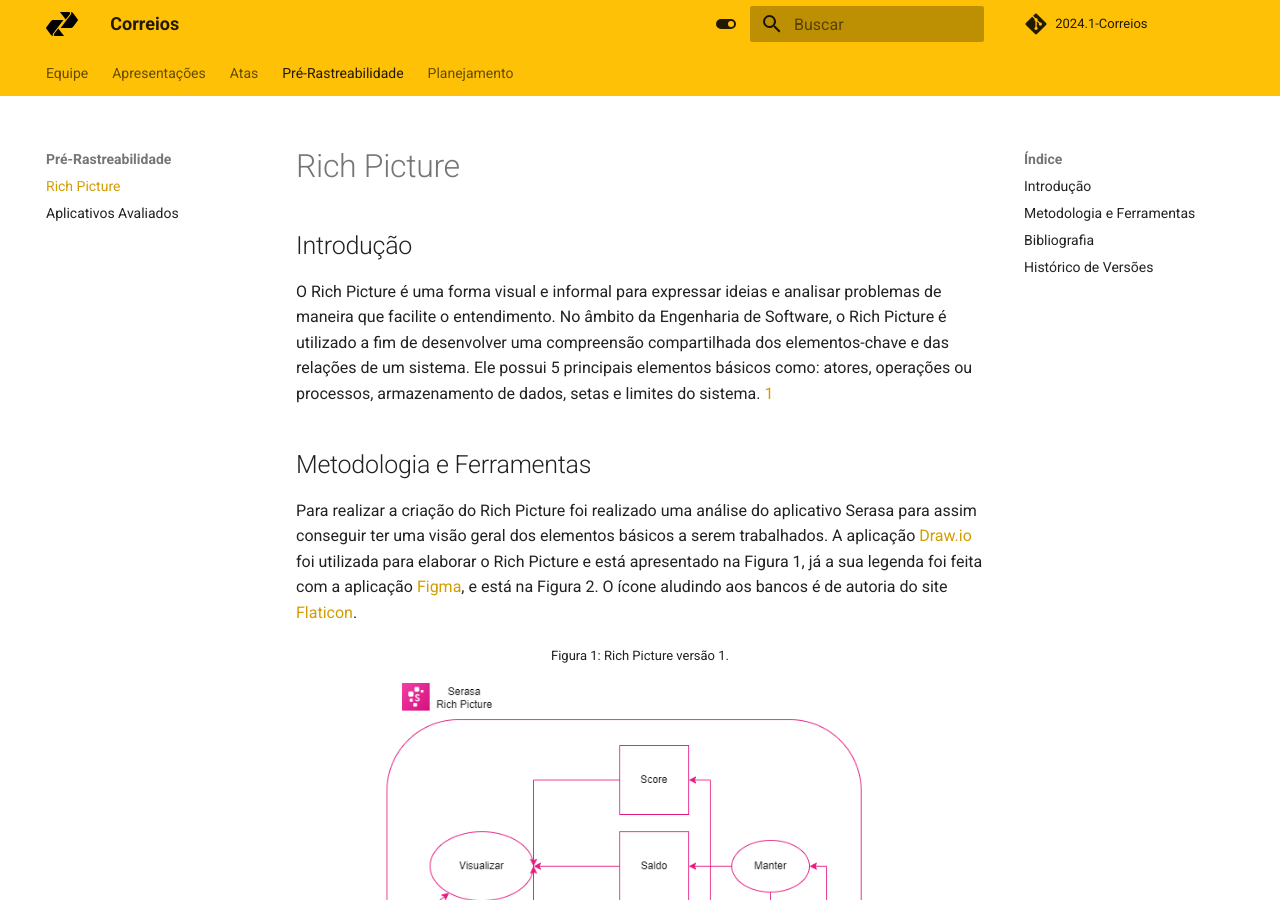
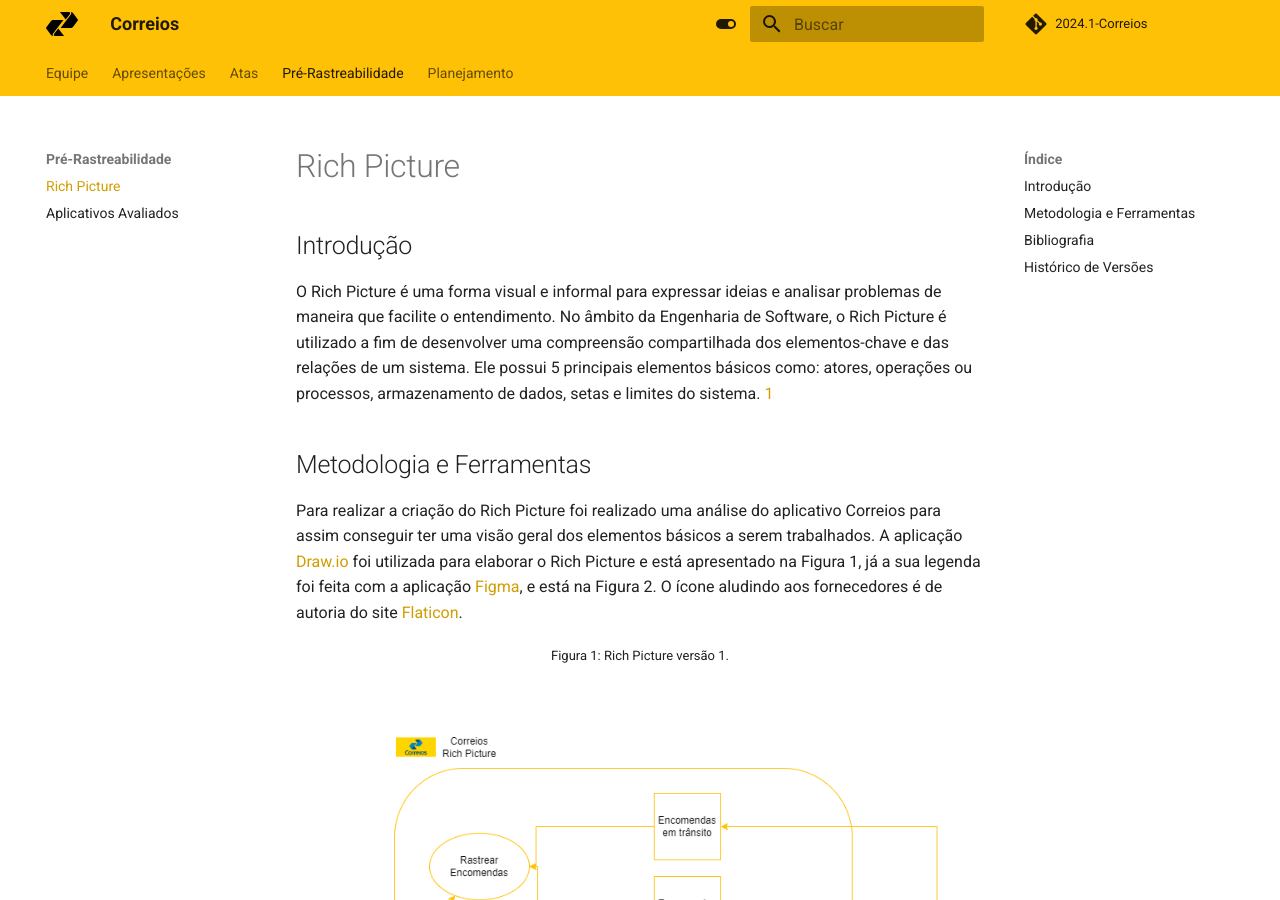
Before and after one commit to Requisitos-de-Software/2024.1-Serasa, an MkDocs documentation site: the page built from docs/pre-rastreabilidade/richpicture.md, in a window 1280 px wide and 900 px high. Built offline with MkDocs 1.6.1 and Material for MkDocs 9.7.7, drawn with Linux system fonts in a browser that asks for light colours; comment, search, counter and statistics services are not loaded; some of the changed text lies outside the part shown.

Commit message:
alt: rp correios

```diff
--- a/docs/pre-rastreabilidade/richpicture.md
+++ b/docs/pre-rastreabilidade/richpicture.md
@@ -4,12 +4,12 @@
 O Rich Picture é uma forma visual e informal para expressar ideias e analisar problemas de maneira que facilite o entendimento. No âmbito da Engenharia de Software, o Rich Picture é utilizado  a fim de desenvolver uma compreensão compartilhada dos elementos-chave e das relações de um sistema. Ele possui 5 principais elementos básicos como: atores, operações ou processos, armazenamento de dados, setas e limites do sistema. <a id="rp1" href="#ref1">1</a>
 
 ## Metodologia e Ferramentas
- Para realizar a criação do Rich Picture foi realizado uma análise do aplicativo Serasa para assim conseguir ter uma visão geral dos elementos básicos a serem trabalhados.
- A aplicação [Draw.io](https://draw.io) foi utilizada para elaborar o Rich Picture e está apresentado na Figura 1, já a sua legenda foi feita com a aplicação [Figma](https://figma.com), e está na Figura 2. O ícone aludindo aos bancos é de autoria do site [Flaticon](https://www.flaticon.com/br/icone-gratis/banco_1138038).
+ Para realizar a criação do Rich Picture foi realizado uma análise do aplicativo Correios para assim conseguir ter uma visão geral dos elementos básicos a serem trabalhados.
+ A aplicação [Draw.io](https://draw.io) foi utilizada para elaborar o Rich Picture e está apresentado na Figura 1, já a sua legenda foi feita com a aplicação [Figma](https://figma.com), e está na Figura 2. O ícone aludindo aos fornecedores é de autoria do site [Flaticon](https://www.flaticon.com/br/icone-gratis/entregador_2250322).
 
 <font size="2"><p style="text-align: center">Figura 1: Rich Picture versão 1.</p></font>
 
-![Richpicture](../assets/richpicture/Projeto-Serasa-Rich-Picture.drawio.png)
+![Richpicture](../assets/richpicture/Correios-RichPicture.png)
 
 <font size="2"><p style="text-align: center">Fonte: Claudio Henrique, 2024.</p></font>
 
```
Also changed, not shown: other parts of docs/pre-rastreabilidade/richpicture.md (+1 -0 lines), docs/assets/richpicture/Correios-RichPicture.png (added), docs/assets/richpicture/Projeto-Serasa-Rich-Picture.drawio.png (deleted).
